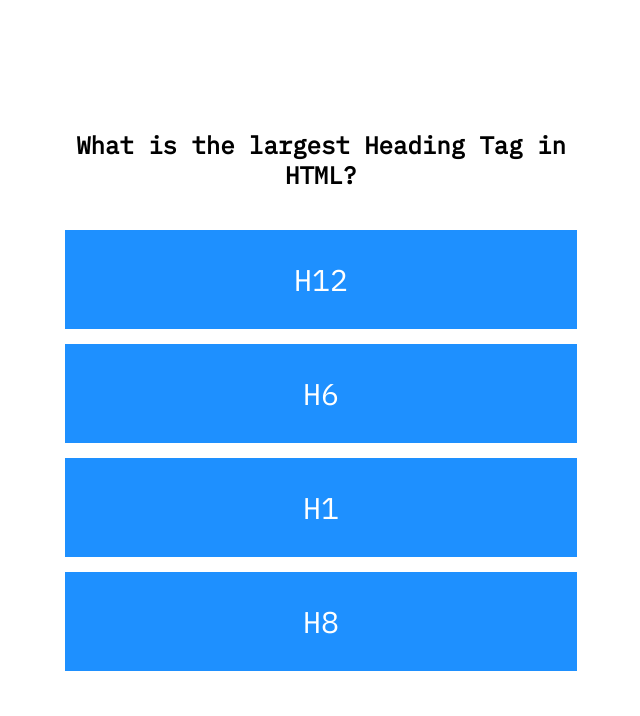
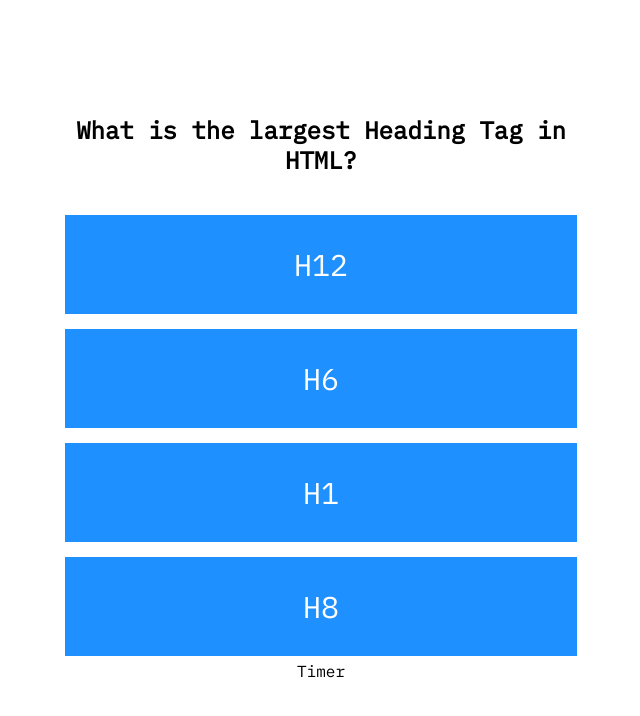
Before and after one commit to MAsuamah/coding-quiz, a plain HTML site: page index.html in a window 1280 px wide. Both pictures are taken after a click on the button "Start Quiz". Shown: the whole page, without its empty margins (319-959 px from the left). Drawn offline with Linux system fonts and the light colour scheme.

Commit message:
add timer div

```diff
--- a/assets/quiz.js
+++ b/assets/quiz.js
@@ -107,8 +107,6 @@ var questions = [
             { text: "None of the above", correct: false }
         ]
       }
-
-
 ]
 
 var startGame = function () {
@@ -125,6 +123,7 @@ var nextQuestion = function () {
 }
 
 var showQuestions = function (question) {
+    //Start time function
     shownQuestions.innerHTML = question.question
     question.answers.forEach(answer => {
         var button = document.createElement ("button")
@@ -168,6 +167,7 @@ var displayMessage = function (correctMessage, incorrectMessage, correct) {
         correctMessage.removeAttribute("class", "hide")
     } else {
         incorrectMessage.removeAttribute("class", "hide")
+        //Subtact time function
     }
 }
 
@@ -178,6 +178,12 @@ var clearDisplayMessage = function (correctMessage, incorrectMessage) {
     incorrectMessage.setAttribute("class", "hide")
 }
 
+var countdown = function () {
+    var timeLeft = 100;
+}
+
+//Create a subtract time function, [start time functiona and  end game function]
+
 
 
 
--- a/assets/styles.css
+++ b/assets/styles.css
@@ -101,3 +101,7 @@ input[type=text] {
     border-radius: 4px;
     box-sizing: border-box;
 }
+
+#timer {
+    text-align: center;
+}
--- a/index.html
+++ b/index.html
@@ -8,9 +8,7 @@
     <link rel="stylesheet" href="assets/styles.css">
 </head>
   <body>
-
     <div class="container">
-
       <section>
         <div id="home">
             <h1>Test Your Coding Knowledge!</h1>
@@ -30,7 +28,6 @@
           <div id="question">
             <h1>Question</h1>
           </div>
-
           <div class="flex-btn" id="choices">
             <button class="btn">Answer 1</button>
             <button class="btn">Answer 2</button>
@@ -43,7 +40,7 @@
           <div class="hide" id="wrong">
             <h3>Incorrect!</h3>
           </div>
-          </div>
+          <div id="timer">Timer</div>
         </div>
       </section>
     </div>
```
Lines whose indentation alone changed are shown as unchanged.
